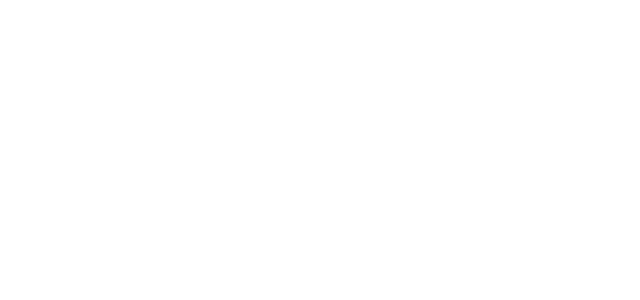
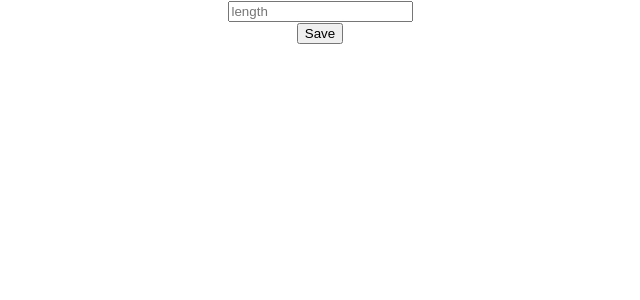
Before and after one commit to Paskinho/test_2807_paskanau-uladzislau, a React (Create React App) app: page / in a window 1280 px wide. Shown: the top 300 px of the page, without its empty margins (320-960 px from the left). Built offline with nearby package versions, Linux system fonts and the light colour scheme.

Commit message:
Preparation for create project

```diff
--- a/package.json
+++ b/package.json
@@ -11,6 +11,7 @@
     "@types/node": "^17.0.25",
     "@types/react": "^18.0.6",
     "@types/react-dom": "^18.0.2",
+    "@types/redux-thunk": "^2.1.0",
     "react": "^18.2.0",
     "react-dom": "^18.2.0",
     "react-redux": "^8.0.1",
--- a/src/App.tsx
+++ b/src/App.tsx
@@ -2,11 +2,12 @@
 import logo from './logo.svg';
 import { Counter } from './features/counter/Counter';
 import './App.css';
+import { Test } from './features/test/Test';
 
 function App() {
   return (
     <div className="App">
-
+    <Test/>
     </div>
   );
 }
--- a/src/features/test/Test.tsx
+++ b/src/features/test/Test.tsx
@@ -0,0 +1,17 @@
+import {useState} from "react";
+
+export const Test = () => {
+
+    const [test, setTest] = useState(0)
+
+return (
+    <div>
+    <div>
+        <input placeholder={'length'}/>
+    </div>
+        <div>
+    <button>Save</button>
+        </div>
+    </div>
+)
+}
```
Also changed, not shown: src/common/store.ts (added, +10 -0 lines), src/features/test/Test.slice.ts (+8 -0 lines), 1 other file (tests, documents, lock files or other folders).
